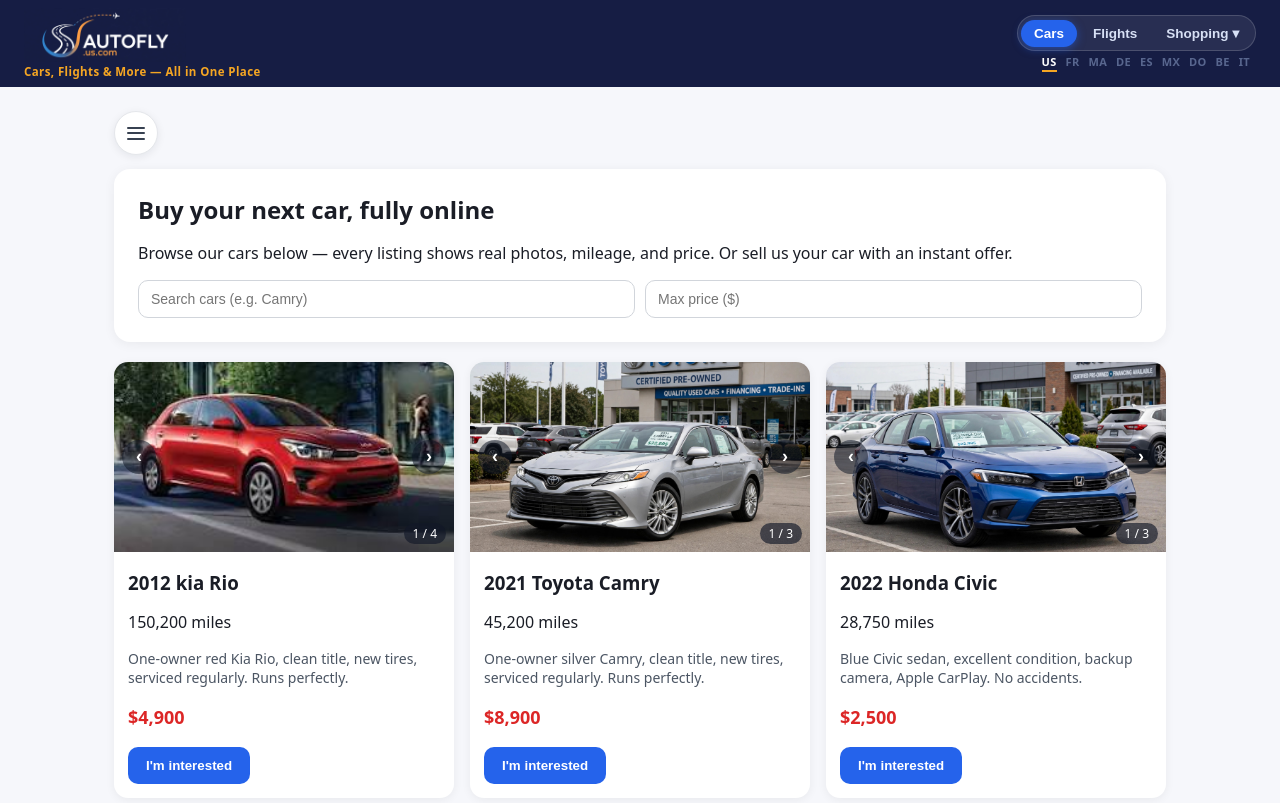
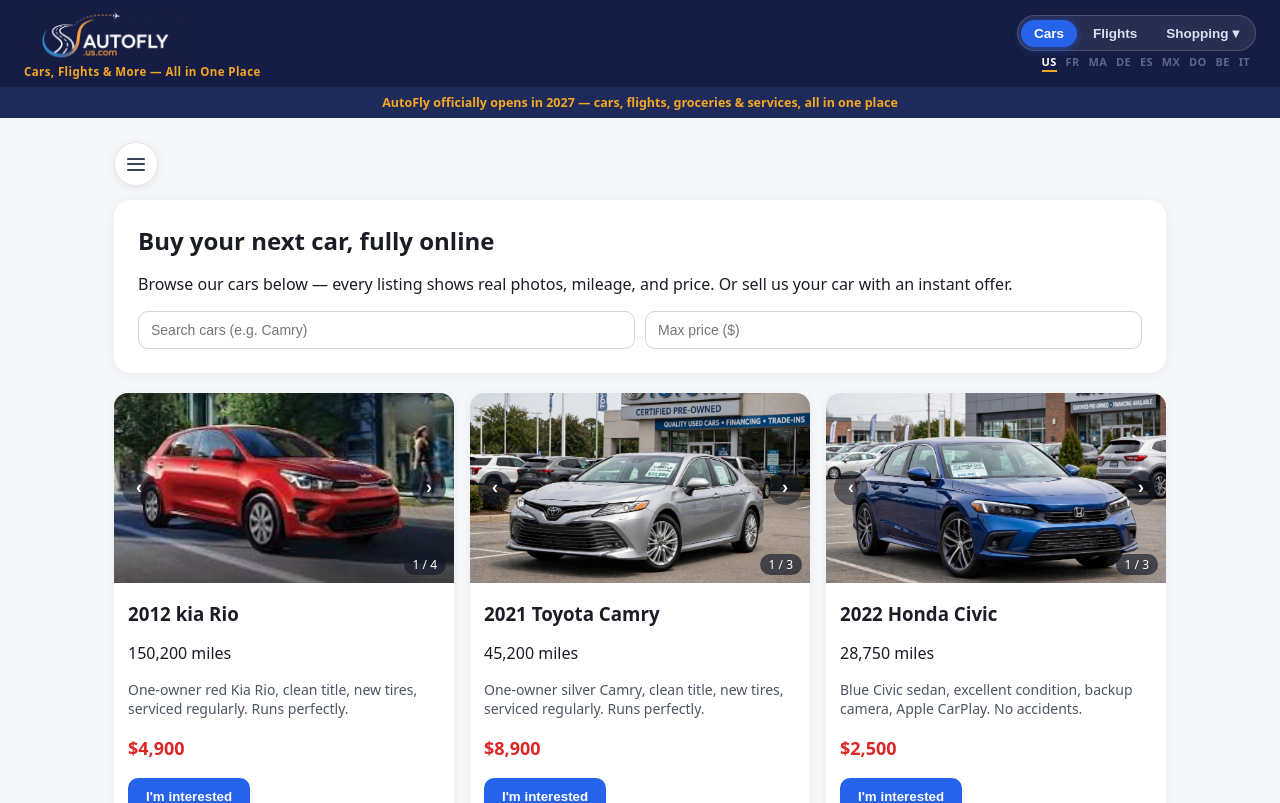
Before and after one commit to brahimhamdipa/autofly-cars-flights, a React (Vite) app: page / in a window 1280 px wide. Shown: the top 803 px of the page. Built offline with nearby package versions, Linux system fonts and the light colour scheme; no server answers.

Commit message:
Add official opening 2027 announcement bar under header

```diff
--- a/src/App.jsx
+++ b/src/App.jsx
@@ -43,6 +43,7 @@ export default function App() {
   return (
     <div className="app">
       <header className="header">
+        <div className="header-row">
         <div className="brand">
           <img className="brand-logo" src={logoUrl} alt="AutoFly.us.com" />
           <span className="tagline">Cars, Flights & More — All in One Place</span>
@@ -74,6 +75,8 @@ export default function App() {
             <span className="lang soon" title="Coming soon">IT</span>
           </div>
         </div>
+        </div>
+        <div className="announce-bar">AutoFly officially opens in 2027 — cars, flights, groceries &amp; services, all in one place</div>
       </header>
       <main className="main">
         {tab === 'cars' && <CarSection go={go} />}
--- a/src/index.css
+++ b/src/index.css
@@ -1,7 +1,9 @@
 * { box-sizing: border-box; }
 body { margin: 0; font-family: system-ui, -apple-system, Segoe UI, Roboto, sans-serif; background: #f6f7fb; color: #1a1d26; }
 .app { min-height: 100vh; display: flex; flex-direction: column; }
-.header { display: flex; justify-content: space-between; align-items: center; padding: 8px 24px; background: #161d44; color: white; position: sticky; top: 0; z-index: 10; }
+.header { padding: 8px 24px 0; background: #161d44; color: white; position: sticky; top: 0; z-index: 10; }
+.header-row { display: flex; justify-content: space-between; align-items: center; }
+.announce-bar { margin: 8px -24px 0; background: #1e2a5a; color: #f5a623; text-align: center; padding: 7px 12px; font-size: 12.5px; font-weight: 600; }
 .header-right { display: flex; flex-direction: column; align-items: flex-end; gap: 3px; }
 .lang-row { display: flex; gap: 9px; padding-right: 6px; font-size: 11px; font-weight: 600; letter-spacing: .3px; }
 .lang-row .lang { color: #8fa3cc; }
@@ -16,7 +18,7 @@ body { margin: 0; font-family: system-ui, -apple-system, Segoe UI, Roboto, sans-
 .header nav button { background: transparent; border: none; color: #d7e0f5; padding: 6px 13px; margin: 0; border-radius: 999px; cursor: pointer; font-weight: 600; font-size: 13.5px; }
 .header nav button.active { background: #2563eb; color: white; box-shadow: 0 2px 8px rgba(37,99,235,.5); }
 .header nav button:hover:not(.active) { background: rgba(255,255,255,.07); color: white; }
-@media (max-width: 640px) { .header { padding: 7px 12px; } .brand-logo { height: 42px; } .tagline { font-size: 10px; } .header nav button { padding: 5px 9px; font-size: 12.5px; } .lang-row { font-size: 10px; gap: 7px; } }
+@media (max-width: 640px) { .header { padding: 7px 12px 0; } .brand-logo { height: 42px; } .tagline { font-size: 10px; } .header nav button { padding: 5px 9px; font-size: 12.5px; } .lang-row { font-size: 10px; gap: 7px; } .announce-bar { margin: 7px -12px 0; font-size: 11.5px; } }
 .dropdown { position: relative; display: inline-block; }
 .dropdown-menu { position: absolute; right: 0; top: calc(100% + 8px); background: white; border-radius: 12px; box-shadow: 0 10px 30px rgba(0,0,0,.25); padding: 6px; min-width: 160px; z-index: 40; display: flex; flex-direction: column; }
 .dropdown-menu a { color: #1a1d26; padding: 10px 12px; border-radius: 8px; cursor: pointer; font-size: 14px; font-weight: 600; }
```
